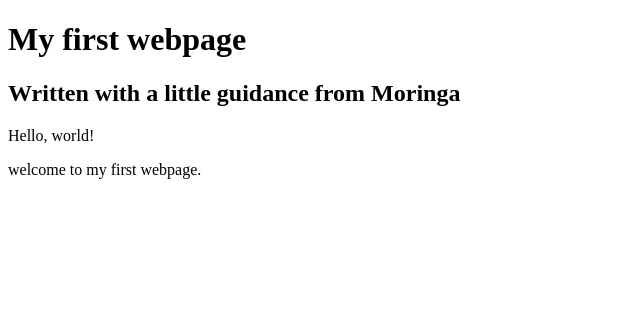
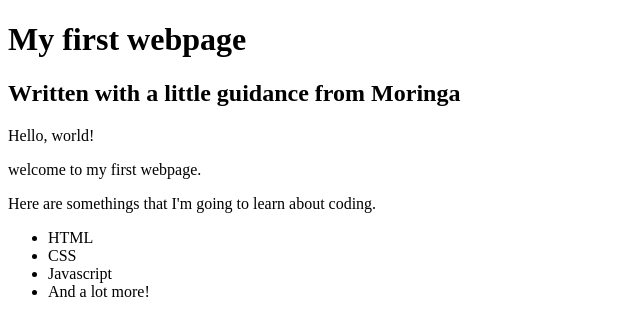
Before and after one commit to lilian94-hub/my-first-webpage, a plain HTML site: page my-first-webpage.html in a window 1280 px wide. Shown: the whole page, without its empty margins (0-640 px from the left). Drawn offline with Linux system fonts and the light colour scheme.

Commit message:
add list elements

```diff
--- a/my-first-webpage.html
+++ b/my-first-webpage.html
@@ -11,5 +11,13 @@
 
     <p>Hello, world!</p>
     <p>welcome to my first webpage.</p>
+
+    <p>Here are somethings that I'm going to learn about coding.</p>
+    <ul>
+        <li>HTML</li>
+        <li>CSS</li>
+        <li>Javascript</li>
+        <li>And a lot more!</li>
+    </ul>
 </body>
 </html>
```
